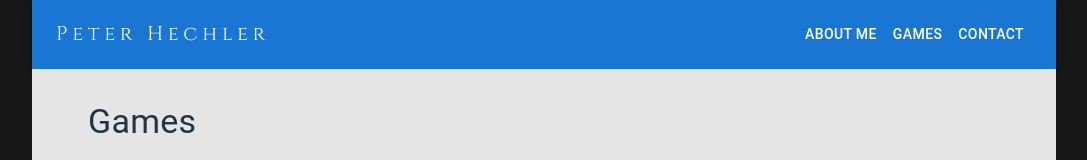
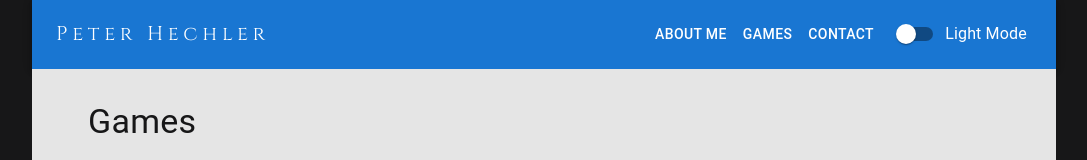
Before and after one commit to hechlerp/hechlerp.github.io, a React (Vite) app: page /#/games in a window 1280 px wide. Shown: the top 160 px of the page, without its empty margins (96-1183 px from the left). Built offline with nearby package versions, Linux system fonts and the light colour scheme.

Commit message:
add dark/light theming

```diff
--- a/src/App.css
+++ b/src/App.css
@@ -1,3 +1,5 @@
+@import url('./assets/styles/vars.css');
+
 #root {
   width: 100%
 }
@@ -37,16 +39,24 @@
 
 .card {
     padding: 2em;
-    background: #e5e5e5;
+    background: var(--content-background);
+    color: var(--color);
+    /*background: #e5e5e5;*/
 }
 
 .full-height {
     flex-grow: 1;
 }
 
+.button-link:hover {
+    color: var(--button-link-hover);
+}
+
 .socials-container {
-    color: #888;
-    background: #e5e5e5;
+    /*color: #888;*/
+    /*background: #e5e5e5;*/
+    background: var(--content-background);
+    color: var(--color);
     margin-top: 0;
     padding: 10px;
     display: block;
--- a/src/App.tsx
+++ b/src/App.tsx
@@ -1,5 +1,5 @@
-import { useCallback, useMemo, useRef, useState } from 'react';
-import { IconButton, MenuItem } from '@mui/material';
+import { SyntheticEvent, useCallback, useMemo, useRef, useState } from 'react';
+import { FormControlLabel, IconButton, MenuItem } from '@mui/material';
 import MenuIcon from '@mui/icons-material/Menu';
 import AppBar from '@mui/material/AppBar';
 import Toolbar from '@mui/material/Toolbar';
@@ -7,15 +7,43 @@ import Container from '@mui/material/Container';
 import Box from "@mui/material/Box";
 import Typography from "@mui/material/Typography";
 import Button from "@mui/material/Button";
+import Menu from "@mui/material/Menu";
+import { Switch } from '@mui/material';
+import { styled } from "@mui/material/styles";
 import { useNavigate, Outlet, useLocation, Navigate } from "react-router-dom";
 import './App.css';
 import { routes } from './Routing/routes';
-import Menu from "@mui/material/Menu";
 import Socials from './Sections/Socials';
+
+const DarkModeSwitch = styled(Switch)(() => ({
+    "& .MuiSwitch-switchBase.Mui-checked": {
+        color: "#171718"
+    },
+    "& .MuiSwitch-switchBase.Mui-checked + .MuiSwitch-track": {
+        backgroundColor: "#171718"
+    }
+}))
 
 
 const appBase = "/";
 const defaultPage = "/about";
+
+function setInitialDarkModeState() {
+    const localStorageColorScheme = localStorage.getItem("colorScheme");
+    if (localStorageColorScheme) {
+        return localStorageColorScheme === "true";
+    } else {
+        // failing a stored scheme, check the window defaults.
+        if (window.matchMedia) {
+            if (window.matchMedia("prefers-color-scheme: light").matches) {
+                return false;
+            } else if (window.matchMedia("prefers-color-scheme: dark").matches) {
+                return true;
+            }
+        }
+    }
+    return false;
+}
 
 function App() {
 
@@ -61,7 +89,7 @@ function App() {
                 </MenuItem>
             );
         })
-        return { pageLinks: links, routeMenuItems};
+        return { pageLinks: links, routeMenuItems };
     }, [handleNav]);
 
     const iconAnchor = useRef<HTMLButtonElement>(null);
@@ -75,8 +103,30 @@ function App() {
         }
         return <Navigate to={defaultPage} replace={true} />
     }
+
+    const [shouldUseDarkTheme, setColorScheme] = useState<boolean>(setInitialDarkModeState);
+
+    const toggleColorScheme = useCallback(() => {
+        localStorage.setItem("colorScheme", "" + !shouldUseDarkTheme);
+        setColorScheme(!shouldUseDarkTheme);
+    }, [shouldUseDarkTheme, setColorScheme]);
+    const colorSchemeController = (
+        <Box sx={{minWidth: "150px", display: "flex"}}>
+            <FormControlLabel sx={{ margin: "auto" }} control={
+                <DarkModeSwitch checked={shouldUseDarkTheme} onChange={toggleColorScheme} />
+            } label={shouldUseDarkTheme ? "Dark Mode" : "Light Mode"} />
+        </Box>
+    );
+
+    const onMenuToggleColorScheme = useCallback((e: SyntheticEvent) => {
+        e.preventDefault();
+        e.stopPropagation();
+        localStorage.setItem("colorScheme", "" + !shouldUseDarkTheme);
+        setColorScheme(!shouldUseDarkTheme);
+    }, [shouldUseDarkTheme, setColorScheme]);
+
     return (
-        <Box className="site-root" sx={{ width: { xs: "100%", md: "80vw" }, margin: "0 auto" }}>
+        <Box data-theme={shouldUseDarkTheme ? "dark" : "light"} className="site-root" sx={{ width: { xs: "100%", md: "80vw" }, margin: "0 auto", colorScheme: shouldUseDarkTheme ? "dark" : "light" }}>
             <Box sx={{ display: "flex", flexDirection: "column", height: "100%", width: "100%"}}>
                 <AppBar position="static">
                     <Container maxWidth="xl">
@@ -102,6 +152,7 @@ function App() {
                             </Box>
                             <Box sx={{ flexGrow: 1, display: { xs: 'none', md: 'flex' }, justifyContent: "flex-end" }}>
                                 {pageLinks}
+                                {colorSchemeController}
                             </Box>
                             <Box sx={{ display: { xs: "flex", md: "none" } }}>
                                 <IconButton onClick={openNavMenu} ref={iconAnchor}>
@@ -113,6 +164,10 @@ function App() {
                                     onClose={closeNavMenu}
                                 >
                                     {routeMenuItems}
+                                    <MenuItem value="controller" onClick={onMenuToggleColorScheme}>
+                                        {colorSchemeController}
+                                    </MenuItem>
+
                                 </Menu>
                             </Box>
                         </Toolbar>
--- a/src/Components/ProjectTile.tsx
+++ b/src/Components/ProjectTile.tsx
@@ -17,7 +17,7 @@ function ProjectTile({ title, description, thumbnailSrc, links }: Props) {
         const { label, url, note = ""} = link;
         return (
             <Box sx={{ margin: "0 10px" }} key={index + "-" + label}>
-                <Button variant="contained" component={Link} href={url} target={"_blank"} sx={{width: "130px"}}>
+                <Button variant="contained" className="button-link" component={Link} href={url} target={"_blank"} sx={{width: "130px"}}>
                     {label}
                 </Button>
                 {note ? (
--- /dev/null
+++ b/src/assets/styles/vars.css
@@ -0,0 +1,18 @@
+
+:root {
+    --background: #242424;
+    --content-background: #e5e5e5;
+    --color: #171718;
+    --link-hover: #747bff;
+    --button-link-hover: #747bff;
+    --button-background: #f9f9f9;
+}
+
+[data-theme='dark'] {
+    --background: #242424;
+    --content-background: #262626;
+    --color: rgba(255, 255, 255, 0.87);
+    --link-hover: #535bf2;
+    --button-link-hover: #b5a5ff;
+    --button-background: #1a1a1a;
+}
--- a/src/index.css
+++ b/src/index.css
@@ -1,11 +1,13 @@
+@import url('./assets/styles/vars.css');
+
 :root {
   font-family: Inter, system-ui, Avenir, Helvetica, Arial, sans-serif;
   line-height: 1.5;
   font-weight: 400;
 
   color-scheme: light dark;
-  color: rgba(255, 255, 255, 0.87);
-  background-color: #242424;
+  /*color: rgba(255, 255, 255, 0.87);*/
+  /*background-color: #242424;*/
 
   font-synthesis: none;
   text-rendering: optimizeLegibility;
@@ -20,7 +22,7 @@ a {
   text-decoration: inherit;
 }
 a:hover {
-  color: #535bf2;
+  color: var(--link-hover);
 }
 
 body {
@@ -43,7 +45,7 @@ button {
   font-size: 1em;
   font-weight: 500;
   font-family: inherit;
-  background-color: #1a1a1a;
+  background-color: var(--button-background);
   cursor: pointer;
   transition: border-color 0.25s;
 }
@@ -56,14 +58,14 @@ button:focus-visible {
 }
 
 @media (prefers-color-scheme: light) {
-  :root {
-    color: #213547;
+/*  :root {
+    color: #171718;
     background-color: #ffffff;
-  }
-  a:hover {
+  }*/
+/*  a:hover {
     color: #747bff;
-  }
-  button {
+  }*/
+/*  button {
     background-color: #f9f9f9;
-  }
+  }*/
 }
```
